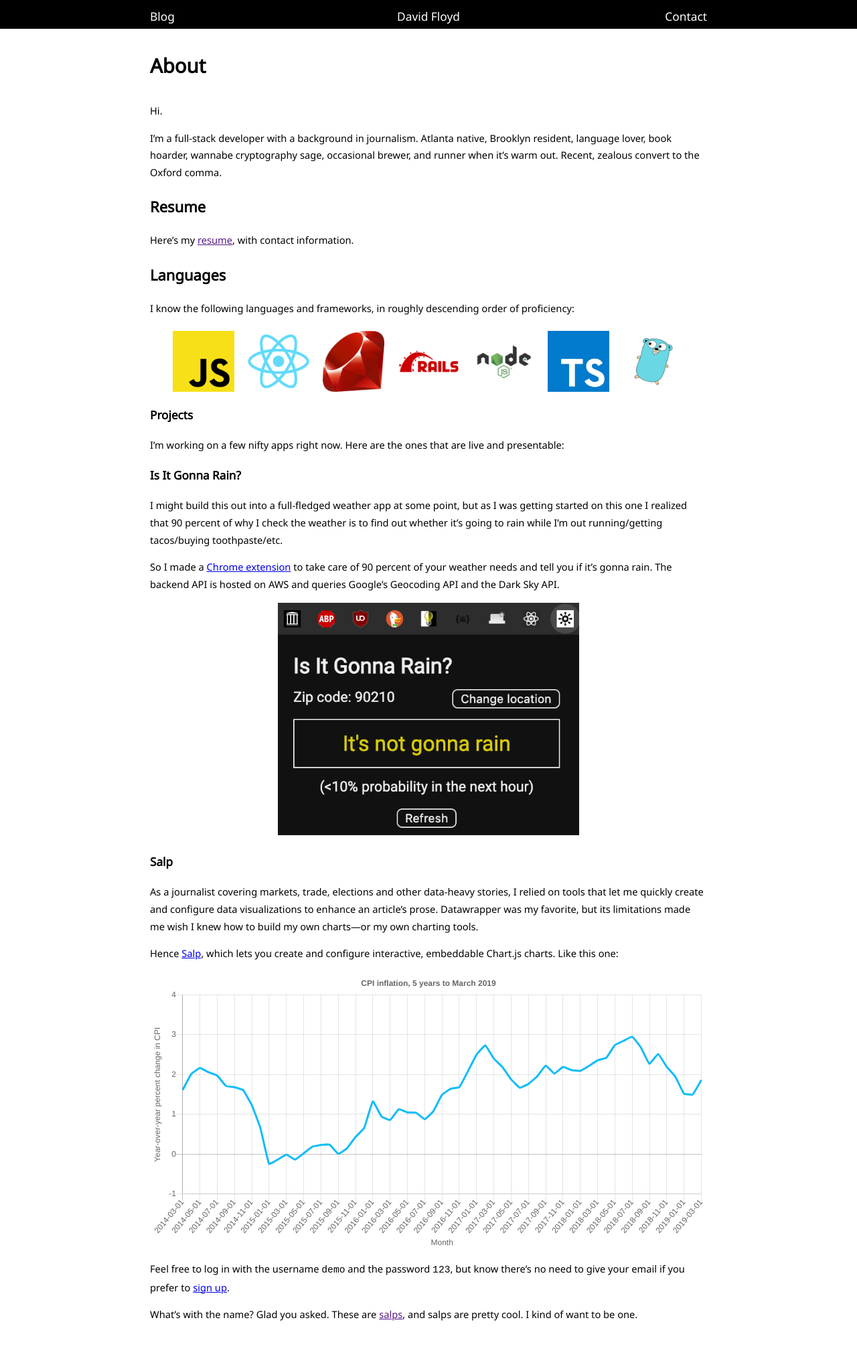
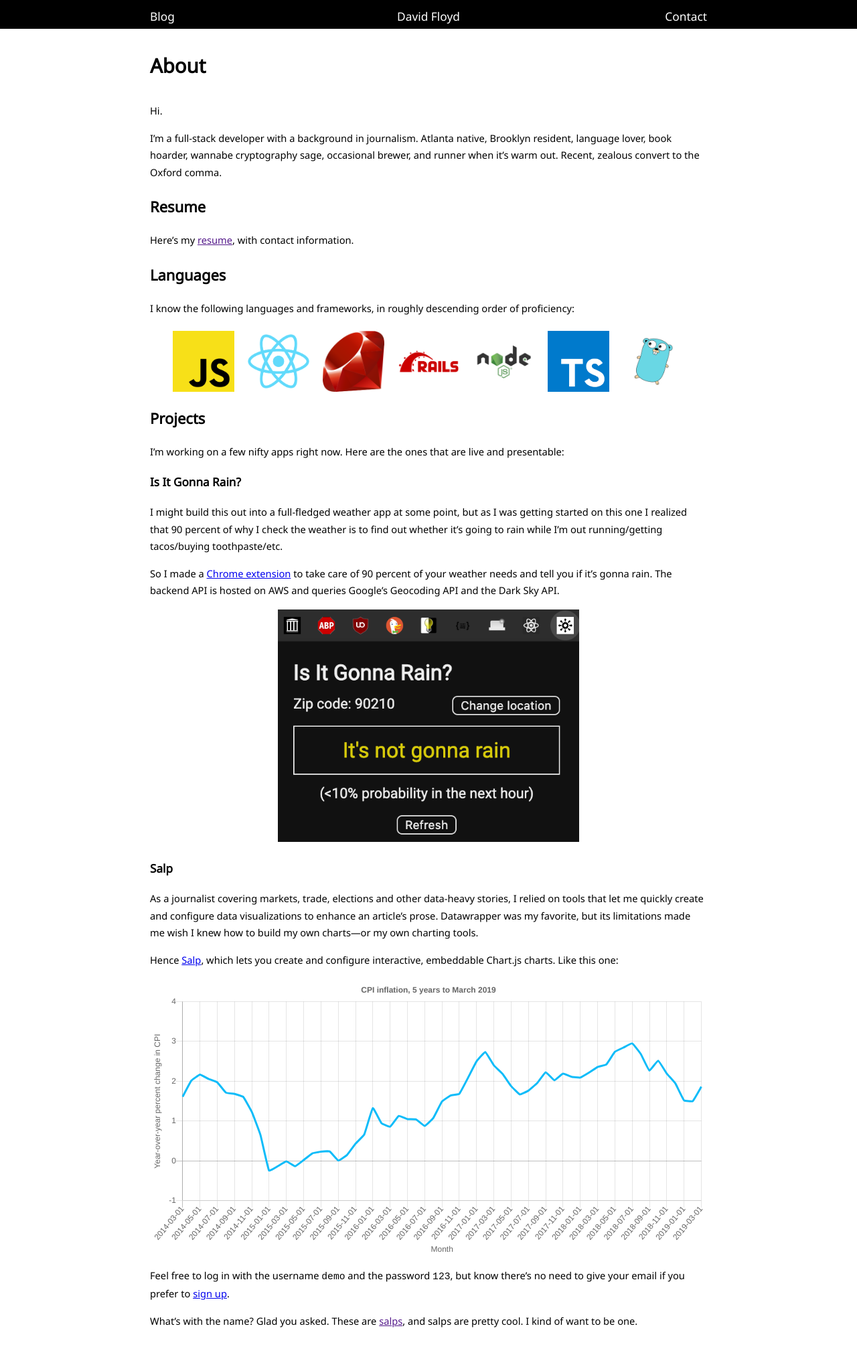
Before and after one commit to davidfloyd91/davidfloyd91.github.io, a Jekyll site: the page built from about.md, in a window 1280 px wide. Shown: the whole page at 67% size. Built offline with Jekyll 4.4.1, drawn with Linux system fonts in a browser that asks for light colours; nearby versions of some CDN libraries.

```diff
--- a/about.md
+++ b/about.md
@@ -102,7 +102,7 @@ I know the following languages and frameworks, in roughly descending order of pr
 
 <div id="logos"></div>
 
-<h3>Projects</h3>
+<h2>Projects</h2>
 
 I'm working on a few nifty apps right now. Here are the ones that are live and presentable:
 
```
